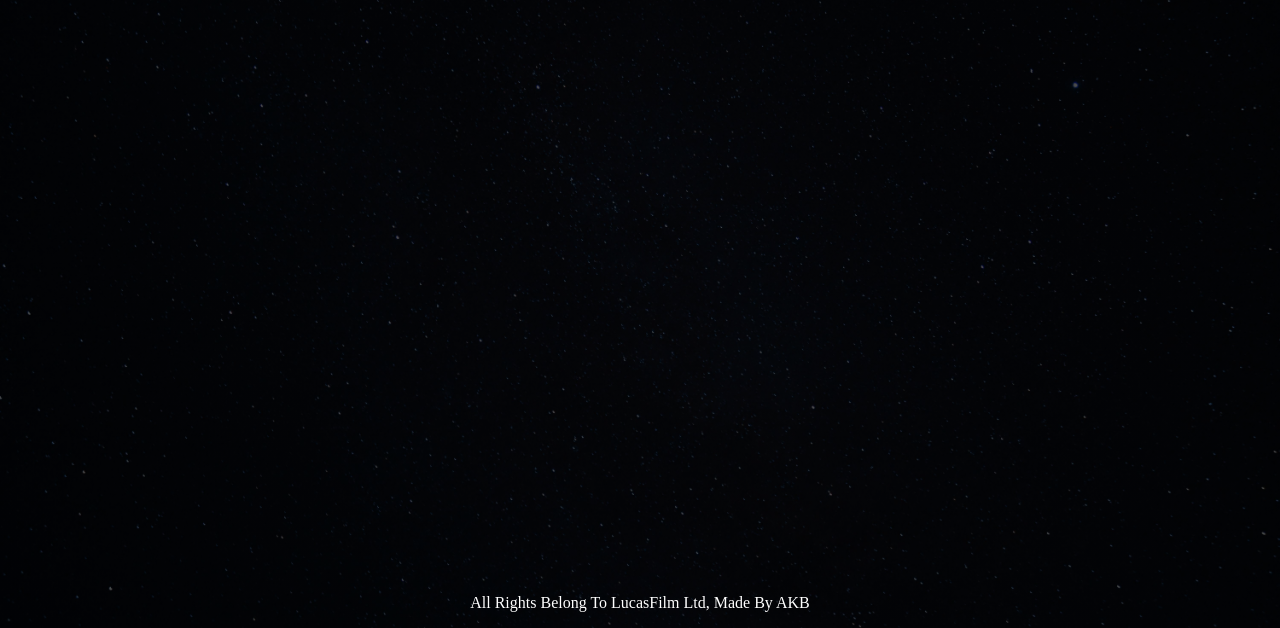
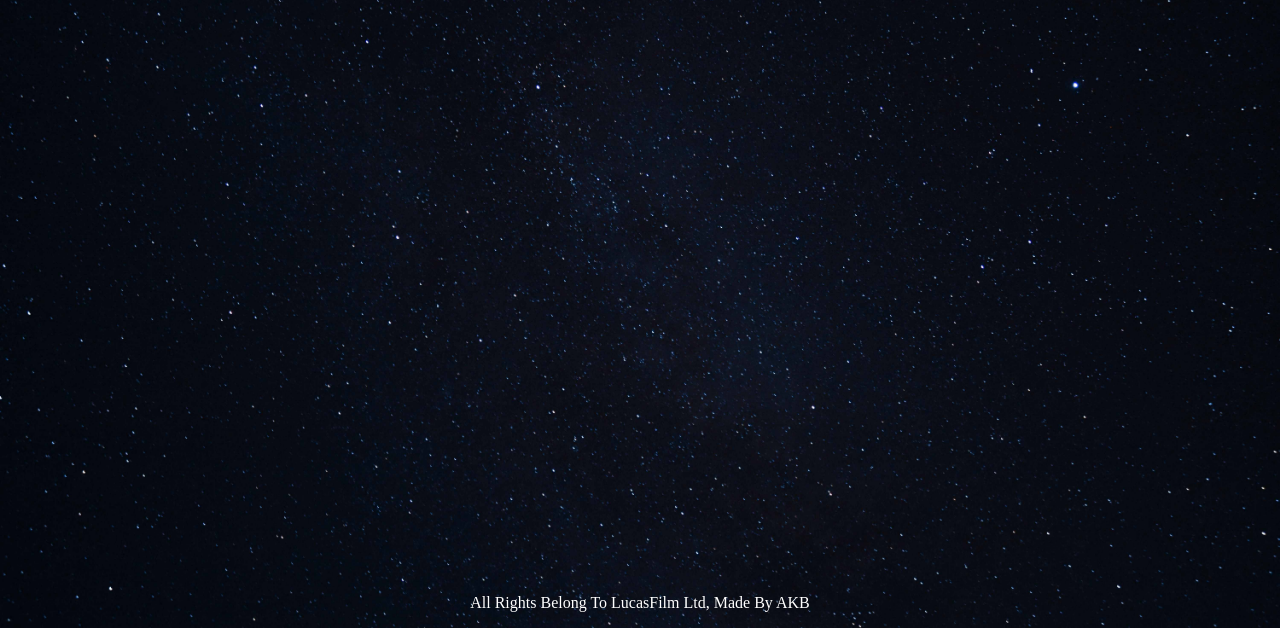
Before and after one commit to AKB-Official/Galactic-Odyssey, a plain HTML site: page index.html in a window 1280 px wide. Shown: the part 172-800 px from the top of the page. Drawn offline with Linux system fonts and the light colour scheme.

Commit message:
Update main.css

```diff
--- a/css-files/main.css
+++ b/css-files/main.css
@@ -23,7 +23,7 @@ main.page-body {
 body {
   margin: 0;
   padding: 0;
-  background-image: linear-gradient(rgba(0, 0, 0, 0.7), rgba(0, 0, 0, 0.7)), url('../media/background-image.jpg');
+  background-image: linear-gradient(rgba(0, 0, 0, 0.0), rgba(0, 0, 0, 0.0)), url('../media/background-image.jpg');
   background-position: center;
   background-size: cover;
   background-attachment: fixed;
```
